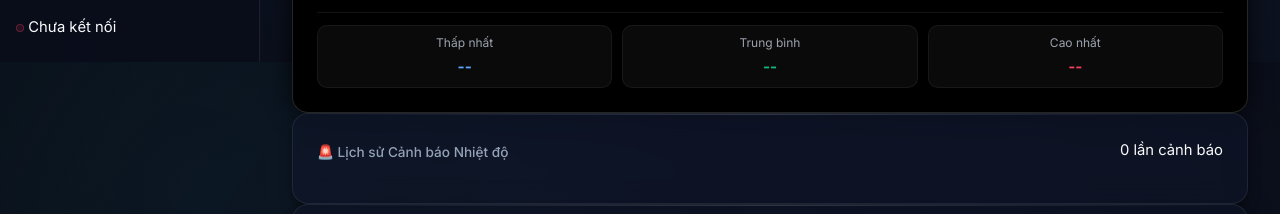
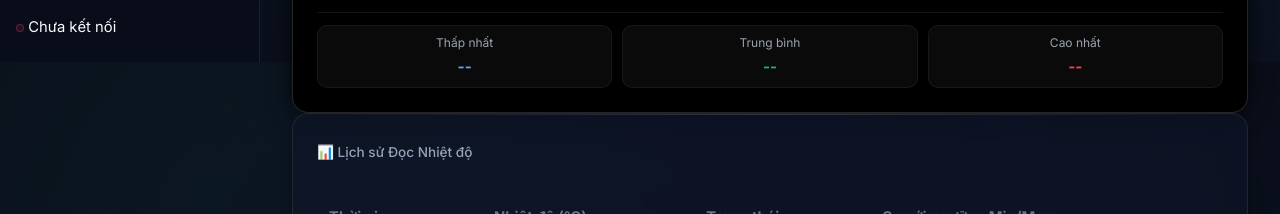
Before and after one commit to XuTa93/CF_IOT, a plain HTML site: page PWA/index.html in a window 1280 px wide. Shown: the part 738-952 px from the top of the page. Drawn offline with Linux system fonts and the light colour scheme.

Commit message:
Remove duplicate Alerts card from Dashboard page

```diff
--- a/PWA/index.html
+++ b/PWA/index.html
@@ -187,16 +187,7 @@
                 </div>
             </div>
 
-            <!-- TEMPERATURE ALERTS LOG SECTION -->
-            <div class="card devices-card">
-                <div class="card-header">
-                    <span class="card-label">🚨 Lịch sử Cảnh báo Nhiệt độ</span>
-                    <span class="device-count" id="alertCount">0 lần cảnh báo</span>
-                </div>
-                <div class="devices-grid" id="alertsGrid">
-                    <!-- Được tạo bởi JavaScript -->
-                </div>
-            </div>
+            <!-- (Removed duplicate alerts log from dashboard, moved to separate page) -->
 
         </section>
 
```
